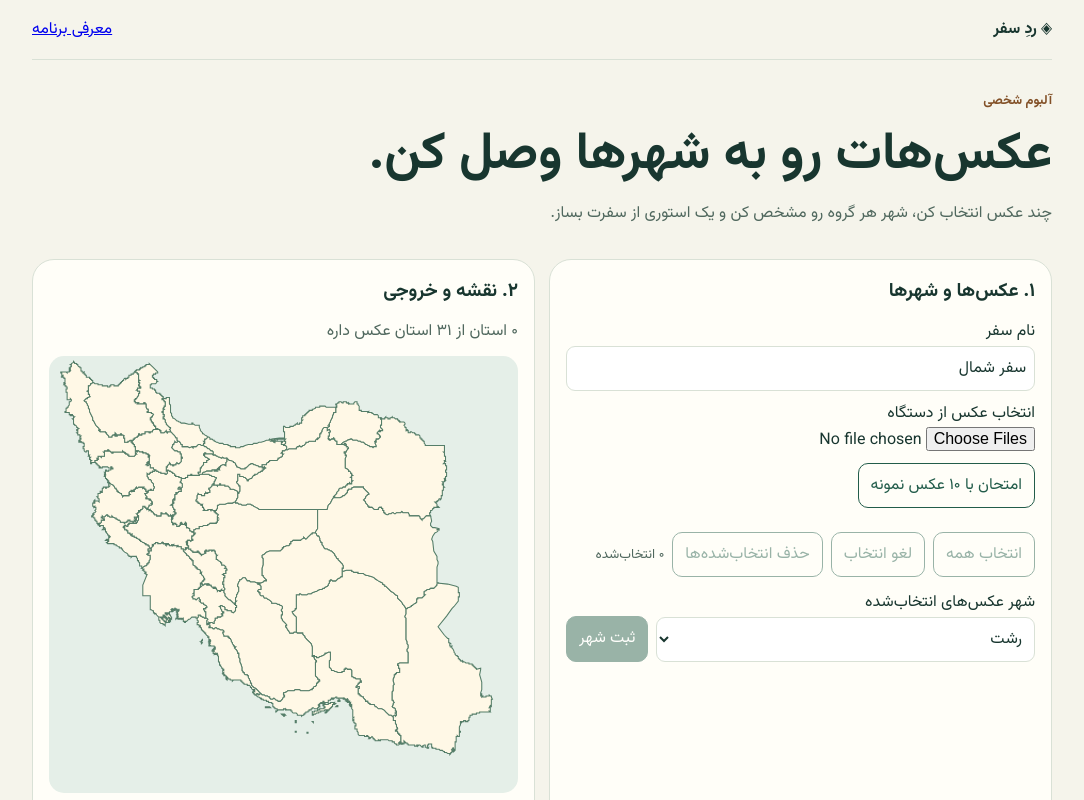
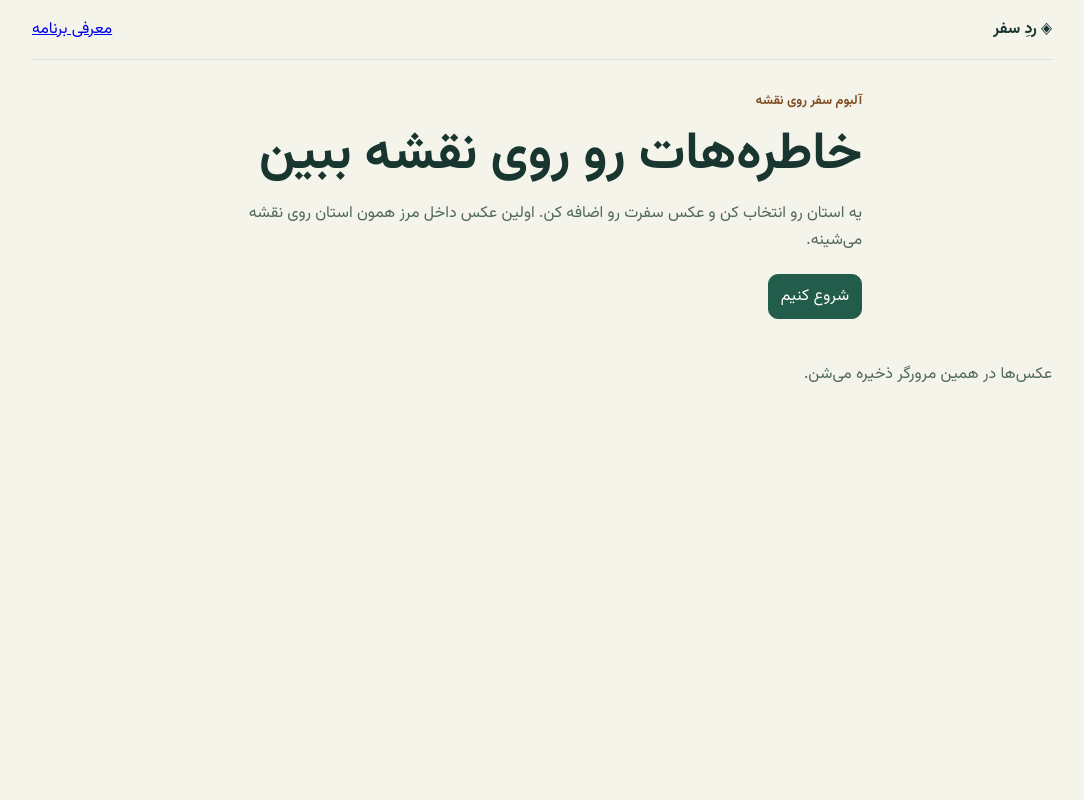
Before and after one commit to hadijaferi/photo-map-iran, a Next.js app: page /album in a window 1280 px wide. Shown: the top 800 px of the page, without its empty margins (98-1182 px from the left). Built offline with nearby package versions, Linux system fonts and the light colour scheme.

Commit message:
Guide album creation from map selection to first province photo

```diff
--- a/app/album/album.jsx
+++ b/app/album/album.jsx
@@ -3,7 +3,7 @@
 import {useEffect, useRef, useState} from 'react';
 import {openAlbum, saveAlbum} from '../../lib/album';
 import {cities, loadImage, samplePhotos, suggestCity} from '../../lib/photos';
-import {cityProvince, provinceCovers} from '../../lib/provinces';
+import {cityProvince, photoProvince, provinceCovers, provinces} from '../../lib/provinces';
 import ProvinceMap from './province-map';
 import {createStory} from '../../lib/story';
 
@@ -14,7 +14,10 @@ export default function Album() {
   const [photos, setPhotos] = useState([]);
   const [title, setTitle] = useState('سفر شمال');
   const [city, setCity] = useState('rasht');
-  const [focused, setFocused] = useState(null);
+  const [step, setStep] = useState(0);
+  const [focused, setFocused] = useState('');
+  const [uploadCity, setUploadCity] = useState('');
+  const stepHeading = useRef(null);
   const [ready, setReady] = useState(false);
   const [importing, setImporting] = useState(false);
   const [status, setStatus] = useState('');
@@ -63,7 +66,18 @@ export default function Album() {
 
   const selected = photos.filter(photo => photo.selected);
   const covers = provinceCovers(photos);
-  const activeProvince = focused ?? covers.keys().next().value ?? '';
+  const activeProvince = focused;
+  const region = provinces.find(province => province.id === activeProvince);
+
+  useEffect(() => { if (step > 0) stepHeading.current?.focus(); }, [step, activeProvince]);
+
+  function openProvince(id) {
+    if (!id || importing) return;
+    setFocused(id);
+    setUploadCity('');
+    setStatus('');
+    setStep(3);
+  }
 
   function persist(nextTitle, nextPhotos) {
     if (!db.current) return;
@@ -100,7 +114,7 @@ export default function Album() {
     setPhotos(next);
   }
 
-  async function importFiles(event) {
+  async function importFiles(event, province, chosenCity) {
     const files = Array.from(event.target.files);
     event.target.value = '';
     if (!files.length || inputLock.current) return;
@@ -113,7 +127,7 @@ export default function Album() {
         try {
           await loadImage(url);
           urls.current.add(url);
-          return {blob, url, suggestion:await suggestCity(blob), city:'', selected:false};
+          return {blob, url, suggestion:await suggestCity(blob), city:chosenCity || '', province, selected:false};
         } catch {
           URL.revokeObjectURL(url);
           return null;
@@ -129,8 +143,7 @@ export default function Album() {
   }
 
   function assignCity() {
-    replacePhotos(photos.map(photo => photo.selected ? {...photo, city, selected:false, cover:photo.cover && cityProvince[photo.city] === cityProvince[city]} : photo));
-    setFocused(cityProvince[city]);
+    replacePhotos(photos.map(photo => photo.selected ? {...photo, city, province:cityProvince[city], selected:false, cover:photo.cover && photoProvince(photo) === cityProvince[city]} : photo));
     setStatus('شهر ' + cities[city][0] + ' برای ' + number(selected.length) + ' عکس ثبت شد.');
   }
 
@@ -148,7 +161,7 @@ export default function Album() {
     const started = revision.current;
     setStatus('در حال ساخت استوری…');
     try {
-      const blob = await createStory(title.trim() || 'نقشه سفر من', photos.filter(photo => photo.city));
+      const blob = await createStory(title.trim() || 'نقشه سفر من', photos.filter(photo => photoProvince(photo)));
       if (started !== revision.current) return;
       setStory(URL.createObjectURL(blob));
       setStatus('استوری آماده دانلود شد.');
@@ -160,23 +173,58 @@ export default function Album() {
   return <>
     <header><strong className="brand">◈ ردِ سفر</strong><a href={base + "/"}>معرفی برنامه</a></header>
     <main>
-      <section className="hero"><p className="eyebrow">آلبوم شخصی</p><h1>عکس‌هات رو به شهرها وصل کن.</h1><p>چند عکس انتخاب کن، شهر هر گروه رو مشخص کن و یک استوری از سفرت بساز.</p></section>
-      <div className="layout">
-        <section className="card">
-          <h2>۱. عکس‌ها و شهرها</h2>
+      <div className="wizard">
+        {step > 0 && <div className="wizard-nav">
+          <button type="button" className="btn alt" disabled={importing} onClick={() => {
+            setStatus('');
+            if (step === 3) setFocused('');
+            setStep(step - 1);
+          }}>بازگشت</button>
+          <small>قدم {number(step)} از ۳</small>
+        </div>}
+        <section className="hero wizard-heading">
+          <p className="eyebrow">آلبوم سفر روی نقشه</p>
+          <h1 ref={stepHeading} tabIndex={-1}>{['خاطره‌هات رو روی نقشه ببین', 'نقشه‌ات رو انتخاب کن', 'نقشهٔ سفرهای من', region?.name][step]}</h1>
+          {step === 0 && <><p>یه استان رو انتخاب کن و عکس سفرت رو اضافه کن. اولین عکس داخل مرز همون استان روی نقشه می‌شینه.</p><button className="btn" onClick={() => setStep(1)}>شروع کنیم</button></>}
+          {step === 1 && <><p>برای شروع، نقشهٔ ایران رو باز کن.</p><button className="map-choice" disabled={!ready} onClick={() => setStep(2)}><strong>ایران</strong><span>{number(covers.size)} استان از ۳۱ استان عکس داره</span><span>باز کردن نقشه ←</span></button></>}
+          {step === 2 && <p>روی یک استان بزن تا خاطره‌هاش رو ببینی یا عکس اضافه کنی.</p>}
+          {step === 3 && <p>عکس‌های این استان اینجا جمع می‌شن. برای عوض کردن کاور، روی عکس دلخواهت بزن.</p>}
+        </section>
+        {step >= 2 && <section className="card">
+          {step === 3 && region && <div className="wizard-upload">
+            {Object.values(cityProvince).includes(activeProvince) && <label className="field">شهر (اختیاری)<select value={uploadCity} disabled={importing} onChange={event => setUploadCity(event.target.value)}>
+              <option value="">فعلاً فقط استان</option>
+              {Object.entries(cities).filter(([id]) => cityProvince[id] === activeProvince).map(([id,[name]]) => <option key={id} value={id}>{name}</option>)}
+            </select></label>}
+            <label className="btn upload-action">
+              {covers.has(activeProvince) ? 'افزودن عکس بیشتر' : 'افزودن اولین خاطرهٔ ' + region.name}
+              <input type="file" accept="image/*" multiple disabled={!ready || importing} onChange={event => importFiles(event, activeProvince, uploadCity)}/>
+            </label>
+          </div>}
+          <p role="status">{status}</p>
+          {storage && <p role="status">{storage}</p>}
+          <ProvinceMap photos={photos} covers={covers} active={activeProvince} zoom={step === 3} importing={importing} onSelect={openProvince} onCover={chosen => {
+            replacePhotos(photos.map(photo => photoProvince(photo) === activeProvince ? {...photo, cover:photo === chosen} : photo));
+            setStatus('کاور استان تغییر کرد.');
+          }}/>
+          {step === 2 && <div className="actions"><button className="btn" disabled={!covers.size || importing} onClick={preview}>ساخت پیش‌نمایش استوری</button>{story && <a className="btn alt" download="travel-story.png" href={story}>دانلود PNG</a>}</div>}
+          {step === 2 && story && <img className="story" src={story} alt="پیش‌نمایش استوری سفر"/>}
+        </section>}
+        {step === 2 && <details className="card wizard-management">
+          <summary>مدیریت عکس‌ها و شهرها</summary>
           <label className="field">نام سفر<input type="text" maxLength={45} value={title} disabled={!ready || importing} onChange={event => {
             setTitle(event.target.value);
             invalidateStory();
             persist(event.target.value, photos);
           }}/></label>
-          <label className="picker">انتخاب عکس از دستگاه<br/><input type="file" accept="image/*" multiple disabled={!ready || importing} onChange={importFiles}/></label>
+          <label className="picker">انتخاب عکس از دستگاه<br/><input type="file" accept="image/*" multiple disabled={!ready || importing} onChange={event => importFiles(event)}/></label>
           <button className="btn alt" disabled={!ready || importing || photos.some(photo => photo.sample)} onClick={() => {
             replacePhotos([...photos, ...samplePhotos()]);
             setStatus('۱۰ تصویر نمونه اضافه شد.');
           }}>امتحان با ۱۰ عکس نمونه</button>
           <div className="photos">
             {photos.map((photo, index) => {
-              const label = cities[photo.city]?.[0] ?? (photo.suggestion ? 'پیشنهاد: ' + cities[photo.suggestion][0] : 'بدون شهر');
+              const label = cities[photo.city]?.[0] ?? (photo.suggestion ? 'پیشنهاد: ' + cities[photo.suggestion][0] : provinces.find(province => province.id === photo.province)?.name ?? 'بدون شهر');
               return <button className="photo" key={photo.url} aria-pressed={photo.selected} aria-label={`عکس ${index+1}، ${label}`} disabled={importing} onClick={() => selectPhotos(photos.map(item => item === photo ? {...item, selected:!item.selected} : item))}><img src={photo.url} alt=""/><span>{label}</span></button>;
             })}
           </div>
@@ -187,20 +235,9 @@ export default function Album() {
             <small>{number(selected.length)} انتخاب‌شده</small>
           </div>
           <div className="assignment"><label className="field">شهر عکس‌های انتخاب‌شده<select value={city} onChange={event => setCity(event.target.value)}>{Object.entries(cities).map(([id,[name]]) => <option key={id} value={id}>{name}</option>)}</select></label><button className="btn" disabled={!selected.length || importing} onClick={assignCity}>ثبت شهر</button></div>
-          {storage && <p className="status" role="status">{storage}</p>}
-          <p className="status" role="status">{!ready ? 'در حال باز کردن آلبوم…' : status}</p>
-        </section>
-        <section className="card">
-          <h2>۲. نقشه و خروجی</h2>
-          <ProvinceMap photos={photos} covers={covers} active={activeProvince} importing={importing} onSelect={setFocused} onCover={chosen => {
-            replacePhotos(photos.map(photo => cityProvince[photo.city] === activeProvince ? {...photo, cover:photo === chosen} : photo));
-            setStatus('کاور استان ذخیره شد.');
-          }}/>
-          <div className="actions"><button className="btn" disabled={!covers.size} onClick={preview}>ساخت پیش‌نمایش استوری</button>{story && <a className="btn alt" download="travel-story.png" href={story}>دانلود PNG</a>}</div>
-          {story && <img className="story" src={story} alt="پیش‌نمایش استوری سفر"/>}
-        </section>
+        </details>}
       </div>
-      <p className="footer">عکس‌ها در همین مرورگر ذخیره می‌شن. برای نصب در آیفون، در Safari از منوی اشتراک‌گذاری «افزودن به صفحهٔ اصلی» رو بزن.</p>
+      <p className="footer">عکس‌ها در همین مرورگر ذخیره می‌شن.</p>
     </main>
   </>;
 }
--- a/app/album/province-map.jsx
+++ b/app/album/province-map.jsx
@@ -1,16 +1,18 @@
 import {cities} from '../../lib/photos';
-import {cityProvince, mapHeight, mapWidth, provinces} from '../../lib/provinces';
+import {photoProvince, mapHeight, mapWidth, provinces} from '../../lib/provinces';
 
-export default function ProvinceMap({photos, covers, active, onSelect, onCover, importing}) {
+export default function ProvinceMap({photos, covers, active, onSelect, onCover, importing, zoom = false}) {
   const region = provinces.find(province => province.id === active);
-  const gallery = photos.filter(photo => cityProvince[photo.city] === active);
+  const gallery = photos.filter(photo => photoProvince(photo) === active);
+  const [x,y,width,height] = region?.box ?? [0,0,mapWidth,mapHeight];
+  const viewport = zoom && region ? [x-18,y-18,width+36,height+36] : [0,0,mapWidth,mapHeight];
   return <>
     <p>{covers.size.toLocaleString('fa-IR')} استان از {provinces.length.toLocaleString('fa-IR')} استان عکس داره</p>
-    <svg className="province-map" viewBox={`0 0 ${mapWidth} ${mapHeight}`} aria-label="نقشهٔ استان‌های ایران">
+    <svg className="province-map" viewBox={viewport.join(" ")} aria-label="نقشهٔ استان‌های ایران">
       <defs>{provinces.map(({id,path}) => <clipPath key={id} id={'province-'+id}><path d={path} clipRule="evenodd"/></clipPath>)}</defs>
       {provinces.map(({id,name,path,box:[x,y,width,height]}) => {
         const cover = covers.get(id);
-        return <g key={id}>
+        return <g key={id} opacity={zoom && id !== active ? 0.38 : 1}>
           {cover && <image href={cover.url} x={x} y={y} width={width} height={height} preserveAspectRatio="xMidYMid slice" clipPath={`url(#province-${id})`} pointerEvents="none"/>}
           <path d={path} fill={cover ? 'transparent' : '#fff8e6'} fillRule="evenodd" stroke={active === id ? '#a65325' : '#557e69'} strokeWidth={active === id ? 2.4 : 1} role="button" tabIndex={0} aria-label={name} aria-pressed={active === id} onClick={() => onSelect(id)} onKeyDown={event => {
             if (event.key === 'Enter' || event.key === ' ') { event.preventDefault(); onSelect(id); }
@@ -18,16 +20,16 @@ export default function ProvinceMap({photos, covers, active, onSelect, onCover,
         </g>;
       })}
     </svg>
-    <label className="field">انتخاب استان<select value={active} onChange={event => onSelect(event.target.value)}>
+    {!zoom && <label className="field">انتخاب استان<select value={active} onChange={event => onSelect(event.target.value)}>
       <option value="">یک استان انتخاب کن</option>
       {provinces.map(({id,name}) => <option key={id} value={id}>{name}</option>)}
-    </select></label>
-    {region && <section className="province-gallery" aria-label={'عکس‌های '+region.name}>
+    </select></label>}
+    {zoom && region && <section className="province-gallery" aria-label={'عکس‌های '+region.name}>
       <h3>{region.name}</h3>
       {gallery.length ? <div className="photos">{gallery.map(photo => {
         const isCover = covers.get(active) === photo;
         return <button className="photo" key={photo.url} aria-pressed={isCover} disabled={importing} onClick={() => onCover(photo)}>
-          <img src={photo.url} alt=""/><span>{cities[photo.city][0]} · {isCover ? 'کاور فعلی' : 'انتخاب کاور'}</span>
+          <img src={photo.url} alt=""/><span>{cities[photo.city]?.[0] ?? region.name} · {isCover ? 'کاور فعلی' : 'انتخاب کاور'}</span>
         </button>;
       })}</div> : <p>هنوز عکسی برای این استان ثبت نشده.</p>}
     </section>}
--- a/app/globals.css
+++ b/app/globals.css
@@ -12,3 +12,16 @@ header,main{width:min(1020px,calc(100% - 28px));margin:auto}header{display:flex;
 .province-map path[role=button] { cursor:pointer; }
 .province-map path[role=button]:focus-visible { outline:none; stroke:#a65325; stroke-width:3; }
 .province-gallery { margin-block:12px; }
+.wizard { max-width: 640px; margin-inline:auto; }
+.wizard-nav { display:flex; justify-content:space-between; align-items:center; padding-block-start:16px; }
+.wizard-heading h1:focus { outline:none; }
+.wizard-heading .btn { margin-block-start:10px; }
+.map-choice { display:grid; gap:6px; text-align:start; width:100%; padding:20px; border:1px solid var(--line); border-radius:18px; background:#e5efe8; color:var(--ink); }
+.map-choice strong { font-size:1.4rem; }
+.wizard-management { margin-block-start:16px; }
+.wizard-management summary { cursor:pointer; }
+.wizard-management summary + label { margin-block-start:12px; }
+.wizard-upload { display:grid; gap:12px; }
+.upload-action { position:relative; display:grid; place-items:center; cursor:pointer; }
+.upload-action input { position:absolute; inset:0; width:100%; height:100%; opacity:0; cursor:pointer; }
+.upload-action:focus-within { outline:3px solid #aa5b24; outline-offset:3px; }
--- a/lib/album.js
+++ b/lib/album.js
@@ -24,8 +24,8 @@ export async function openAlbum() {
 
 export async function saveAlbum(db, title, photos, version) {
   let conflict = false;
-  const records = photos.map(({blob, url, city, suggestion, sample, cover}) =>
-    ({blob, url: sample ? url : undefined, city, suggestion, sample, cover}));
+  const records = photos.map(({blob, url, city, suggestion, sample, cover, province}) =>
+    ({blob, url: sample ? url : undefined, city, suggestion, sample, cover, province}));
   await transaction(db, 'readwrite', store => {
     const current = store.get('current');
     current.onsuccess = () => {
--- a/lib/provinces.js
+++ b/lib/provinces.js
@@ -8,10 +8,14 @@ export const cityProvince = {
   mashhad:'razavi-khorasan', isfahan:'isfahan', shiraz:'fars', tabriz:'east-azerbaijan', yazd:'yazd',
 };
 
+export function photoProvince(photo) {
+  return cityProvince[photo.city] || photo.province;
+}
+
 export function provinceCovers(photos) {
   const covers = new Map();
   for (const photo of photos) {
-    const province = cityProvince[photo.city];
+    const province = photoProvince(photo);
     if (province && (!covers.has(province) || photo.cover)) covers.set(province, photo);
   }
   return covers;
--- a/lib/story.js
+++ b/lib/story.js
@@ -2,7 +2,7 @@ import {cities, loadImage} from './photos';
 import {mapHeight, mapWidth, provinceCovers, provinces} from './provinces';
 
 export async function createStory(title, assigned) {
-  const locations = [...new Set(assigned.map(photo => photo.city))];
+  const locations = [...new Set(assigned.map(photo => photo.city).filter(Boolean))];
   if (document.fonts) {
     await Promise.all([document.fonts.load('700 64px Vazirmatn'), document.fonts.load('400 36px Vazirmatn')]);
   }
@@ -18,7 +18,7 @@ export async function createStory(title, assigned) {
   ctx.font = 'bold 64px Vazirmatn,Tahoma, sans-serif';
   ctx.fillText(title,1000,154,920);
   ctx.font = '36px Vazirmatn,Tahoma, sans-serif';
-  ctx.fillText(locations.map(id => cities[id][0]).join(' · '),1000,221,920);
+  ctx.fillText((locations.length ? locations.map(id => cities[id][0]) : [...provinceCovers(assigned).keys()].map(id => provinces.find(province => province.id === id).name)).join(' · '),1000,221,920);
   const covers = provinceCovers(assigned);
   const images = new Map(await Promise.all([...covers].map(async ([id, photo]) => [id, await loadImage(photo.url)])));
   const scale = Math.min(920/mapWidth, 690/mapHeight);
```
